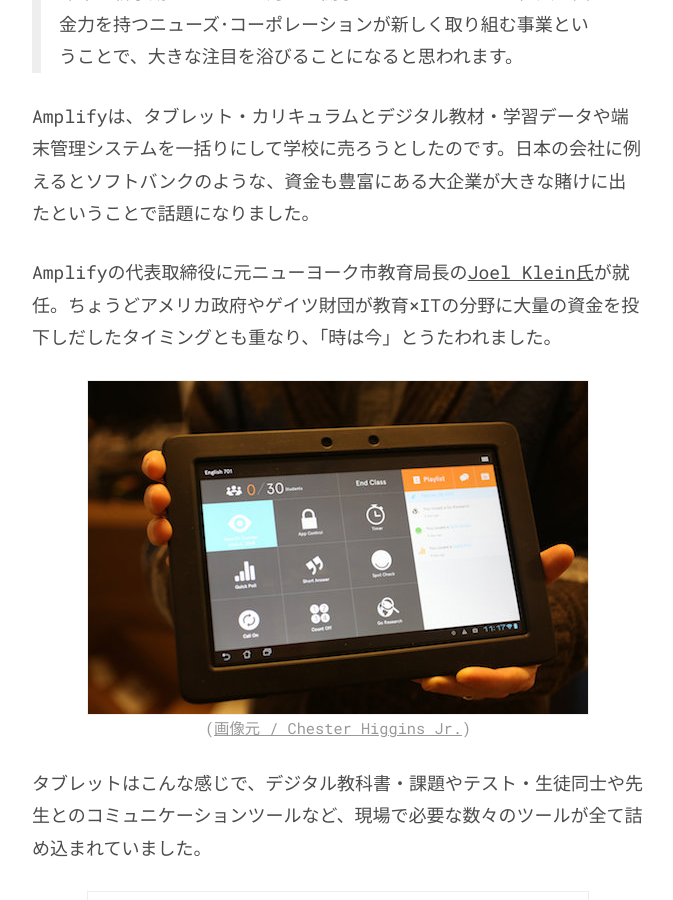
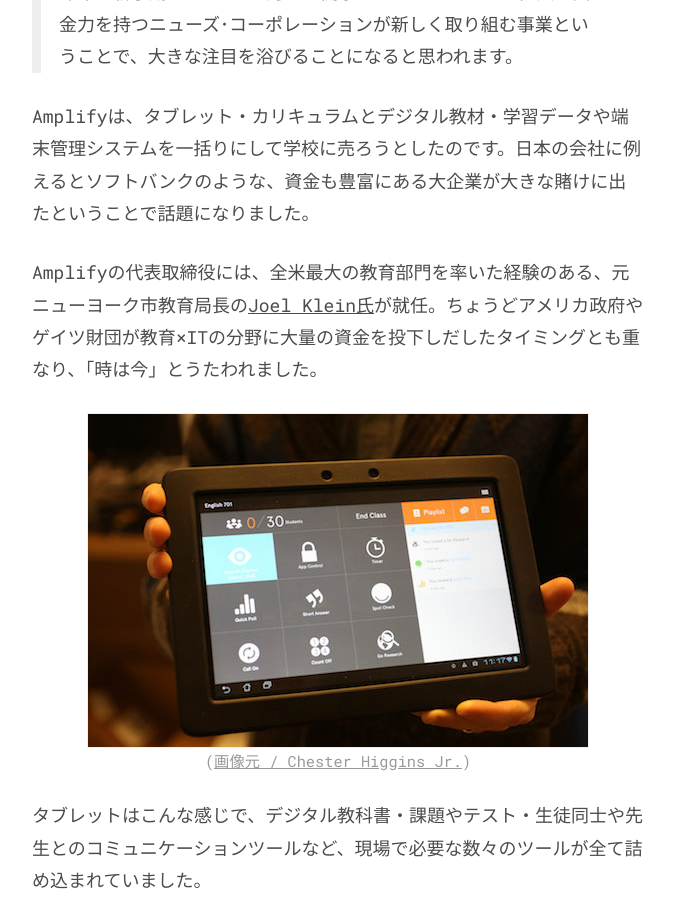
Before and after one commit to chibicode/senseicode, a Jekyll site: the page built from _posts/2016-07-01-edtech-hype-cycle.md, in a window 1280 px wide and 900 px high, scrolled down 8751 px. Shown: the whole window, without its empty margins (302-975 px from the left). Built offline with Jekyll 4.4.1, drawn with Linux system fonts in a browser that asks for light colours; comment, search, counter and statistics services are not loaded.

Commit message:
:pencil:

```diff
--- a/_layouts/post.html
+++ b/_layouts/post.html
@@ -27,7 +27,7 @@ layout: default
     <h2 class="f5 mt0 mb2 tc">シェアしてくださると嬉しいです</h2>
     <div class="tc">
       <div class="fb-like" data-href="{{ site.github.url }}{{ page.url }}" data-layout="button" data-action="like" data-size="large" data-show-faces="false" data-share="true"></div>
-      <a href="https://twitter.com/share" class="twitter-share-button" data-url="{{ site.github.url }}{{ page.url }}" data-text="{{ page.title }}" data-via="senseicode" data-lang="ja" data-size="large"></a>
+      <a href="https://twitter.com/share" class="twitter-share-button" data-url="{{ site.github.url }}{{ page.url }}" data-text="{{ page.title }}" data-via="chibicode" data-lang="ja" data-size="large"></a>
     </div>
     {% if page.tweet_url %}
     <div class="mt4">
--- a/_posts/2016-07-01-edtech-hype-cycle.md
+++ b/_posts/2016-07-01-edtech-hype-cycle.md
@@ -97,7 +97,7 @@ Amplifyとは何か? 2012年に日本語で書かれた記事がありますの
 
 Amplifyは、タブレット・カリキュラムとデジタル教材・学習データや端末管理システムを一括りにして学校に売ろうとしたのです。日本の会社に例えるとソフトバンクのような、資金も豊富にある大企業が大きな賭けに出たということで話題になりました。
 
-Amplifyの代表取締役に元ニューヨーク市教育局長の[Joel Klein氏](https://en.wikipedia.org/wiki/Joel_Klein)が就任。ちょうどアメリカ政府やゲイツ財団が教育×ITの分野に大量の資金を投下しだしたタイミングとも重なり、「時は今」とうたわれました。
+Amplifyの代表取締役には、全米最大の教育部門を率いた経験のある、元ニューヨーク市教育局長の[Joel Klein氏](https://en.wikipedia.org/wiki/Joel_Klein)が就任。ちょうどアメリカ政府やゲイツ財団が教育×ITの分野に大量の資金を投下しだしたタイミングとも重なり、「時は今」とうたわれました。
 
 <figure>
   <img src="/images/3/amplify-tablet.jpg" />
```
